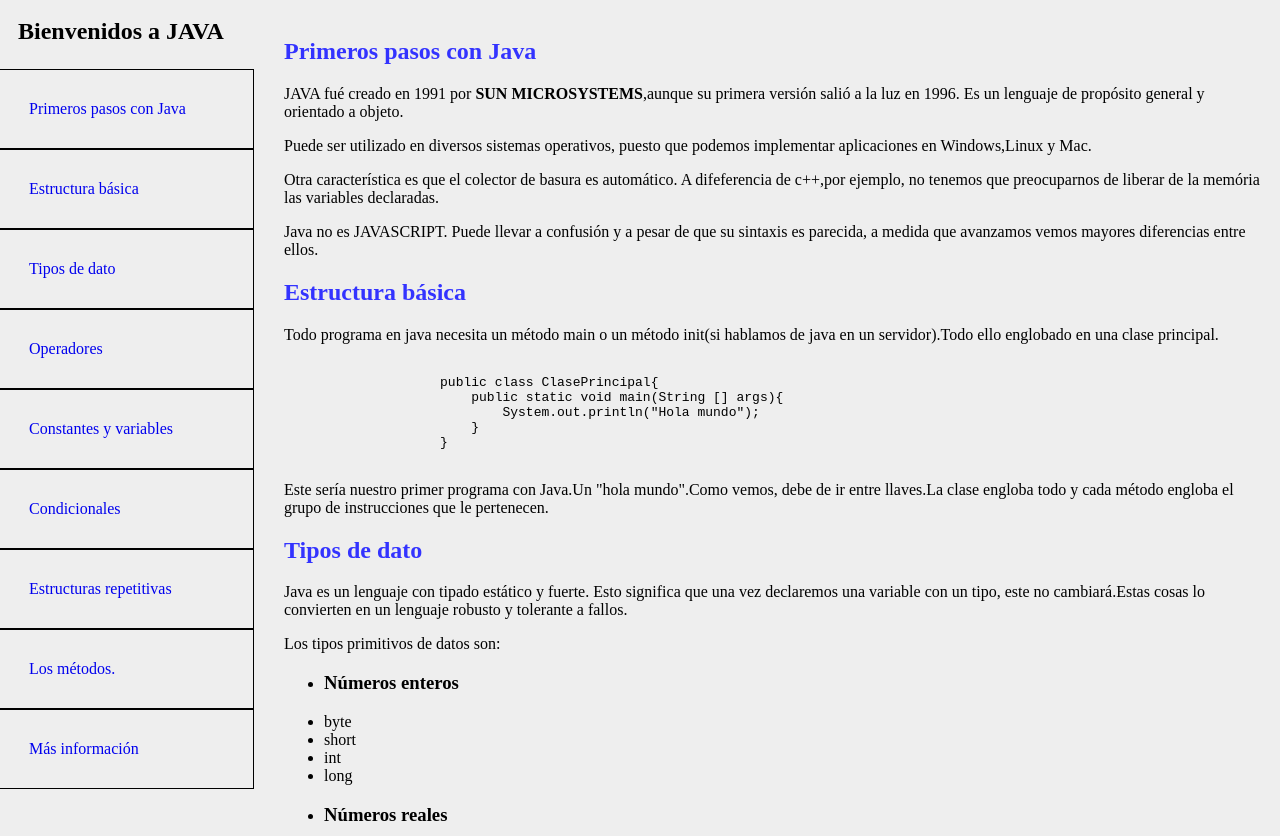
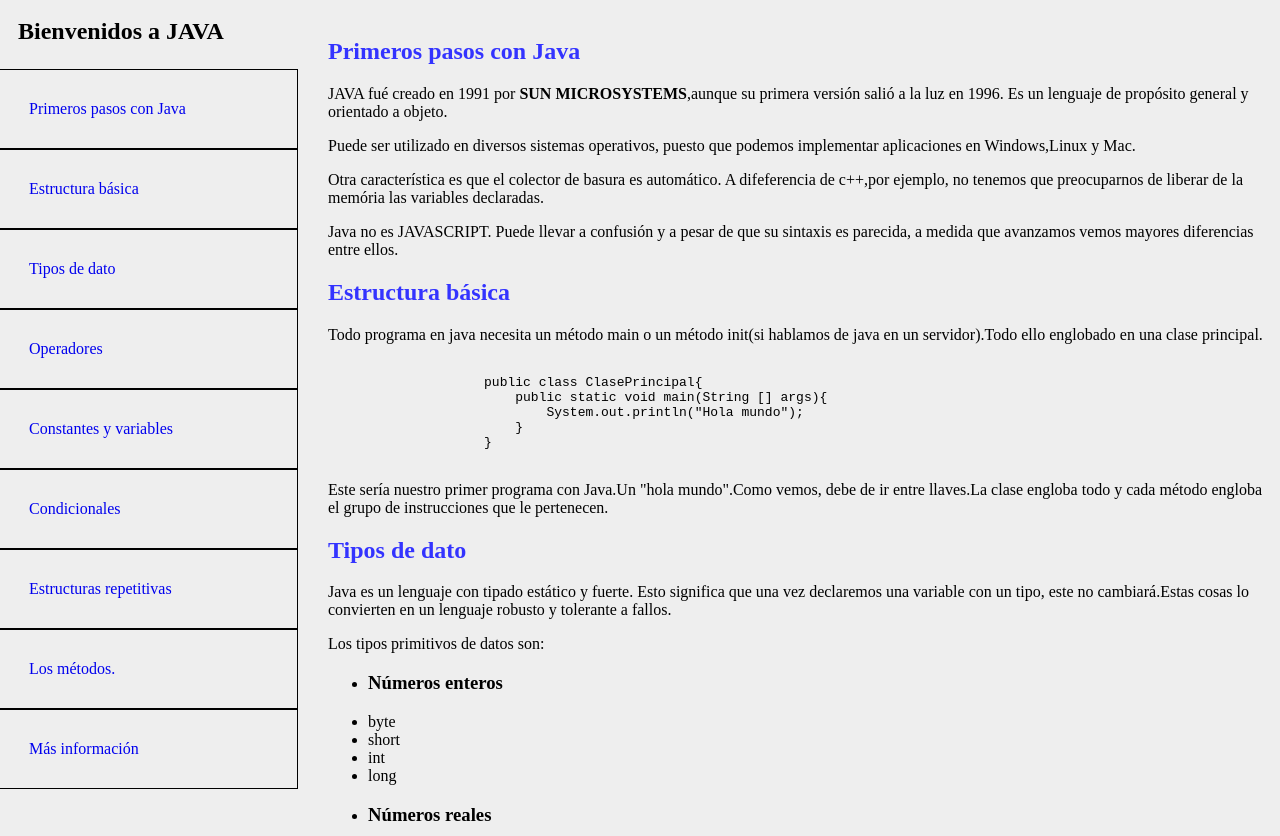
Before and after one commit to jortegah79/Bienvernidos_a_Java, a plain HTML site: page index.html in a window 1280 px wide. Drawn offline with Linux system fonts and the light colour scheme.

Commit message:
Fin de arreglos del titulo

```diff
--- a/estilos.css
+++ b/estilos.css
@@ -1,7 +1,7 @@
 body {
     width: 100vw;
     display: grid;
-    grid-template-columns: 1fr 4fr;
+    grid-template-columns: 300px 4fr;
     overflow-x: hidden;
     background-color: #eeeeee;
 }
@@ -23,7 +23,7 @@ body {
     height: 30px;
     background-color: #eeeeee;
     padding: 20px;
-    width: 1fr;
+    width: 252px;
     margin-top: -10px;
 }
 
```
